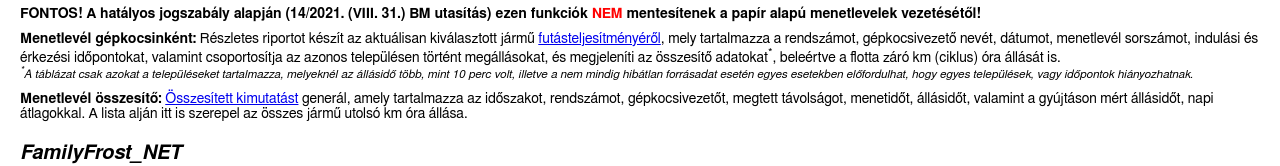
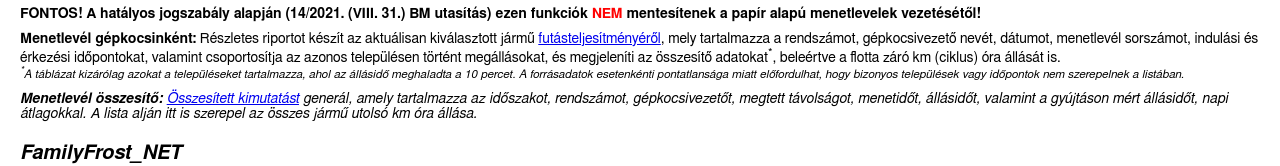
Before and after one commit to szilard-f/F_Drive, a plain HTML site: page ffrost/help.html in a window 1280 px wide. Shown: the part 2065-2231 px from the top of the page. Drawn offline with Linux system fonts and the light colour scheme.

Commit message:
Update help.html

```diff
--- a/ffrost/help.html
+++ b/ffrost/help.html
@@ -287,8 +287,7 @@
 
 
   <p>
-    <strong>Menetlevél gépkocsinként:</strong>  Részletes riportot készít az aktuálisan kiválasztott jármű <a href="fdrive/pic/menetlevél.jpg" target="_blank"> futásteljesítményéről</a>, mely tartalmazza a rendszámot, gépkocsivezető nevét, dátumot, menetlevél sorszámot, indulási és érkezési időpontokat, valamint csoportosítja az azonos településen történt megállásokat, és megjeleníti az összesítő adatokat<sup>*</sup>, beleértve a flotta záró km (ciklus) óra állását is. <br><small><em><sup>*</sup>A táblázat csak azokat a településeket tartalmazza, melyeknél az állásidő több, mint 10 perc volt, illetve a nem mindig hibátlan forrásadat esetén egyes esetekben előfordulhat, hogy egyes települések, vagy időpontok hiányozhatnak.
-</em></p>
+    <strong>Menetlevél gépkocsinként:</strong>  Részletes riportot készít az aktuálisan kiválasztott jármű <a href="fdrive/pic/menetlevél.jpg" target="_blank"> futásteljesítményéről</a>, mely tartalmazza a rendszámot, gépkocsivezető nevét, dátumot, menetlevél sorszámot, indulási és érkezési időpontokat, valamint csoportosítja az azonos településen történt megállásokat, és megjeleníti az összesítő adatokat<sup>*</sup>, beleértve a flotta záró km (ciklus) óra állását is. <br><small><em><sup>*</sup>A táblázat kizárólag azokat a településeket tartalmazza, ahol az állásidő meghaladta a 10 percet. A forrásadatok esetenkénti pontatlansága miatt előfordulhat, hogy bizonyos települések vagy időpontok nem szerepelnek a listában.
 
   </p>
 
```
